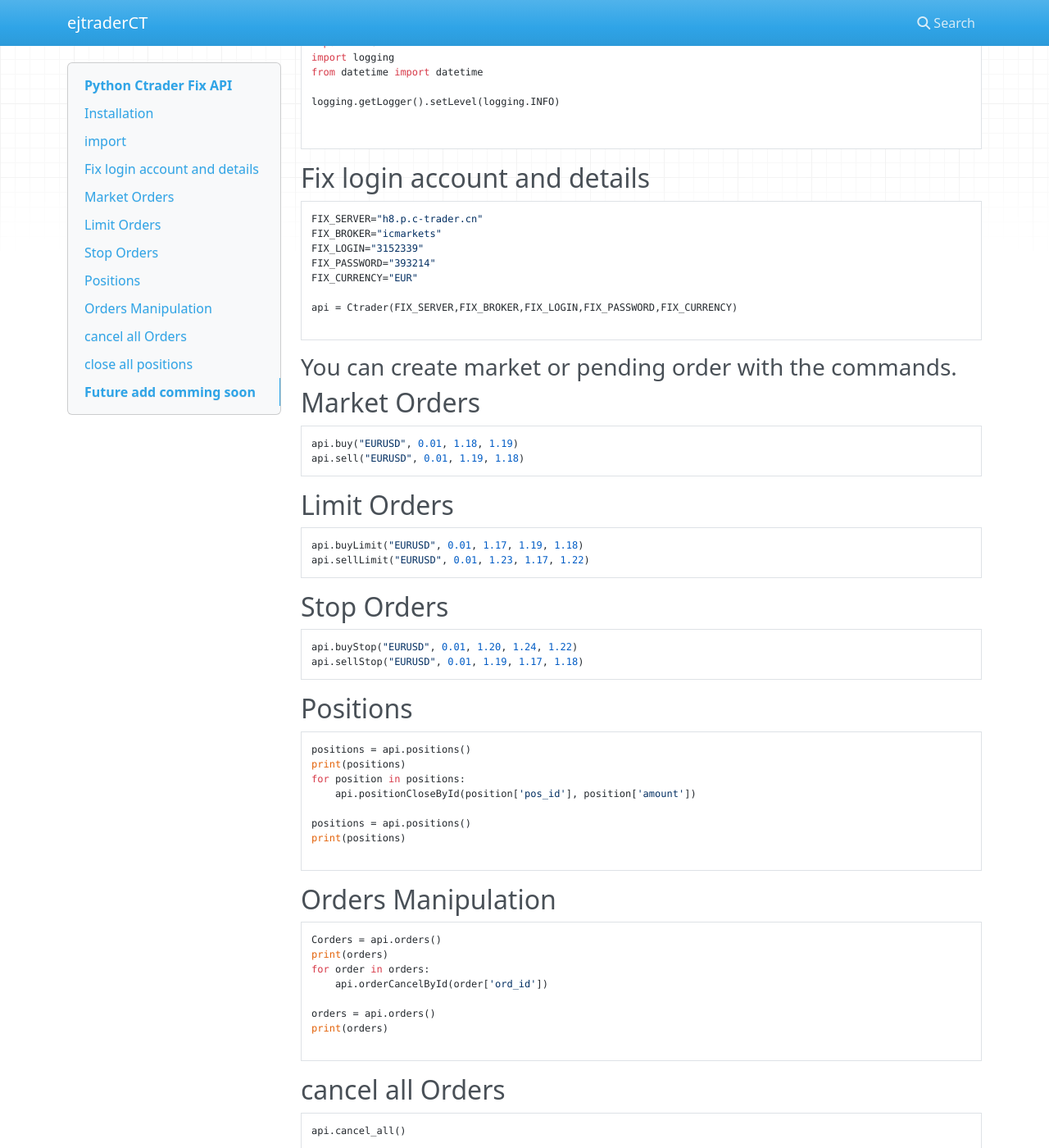
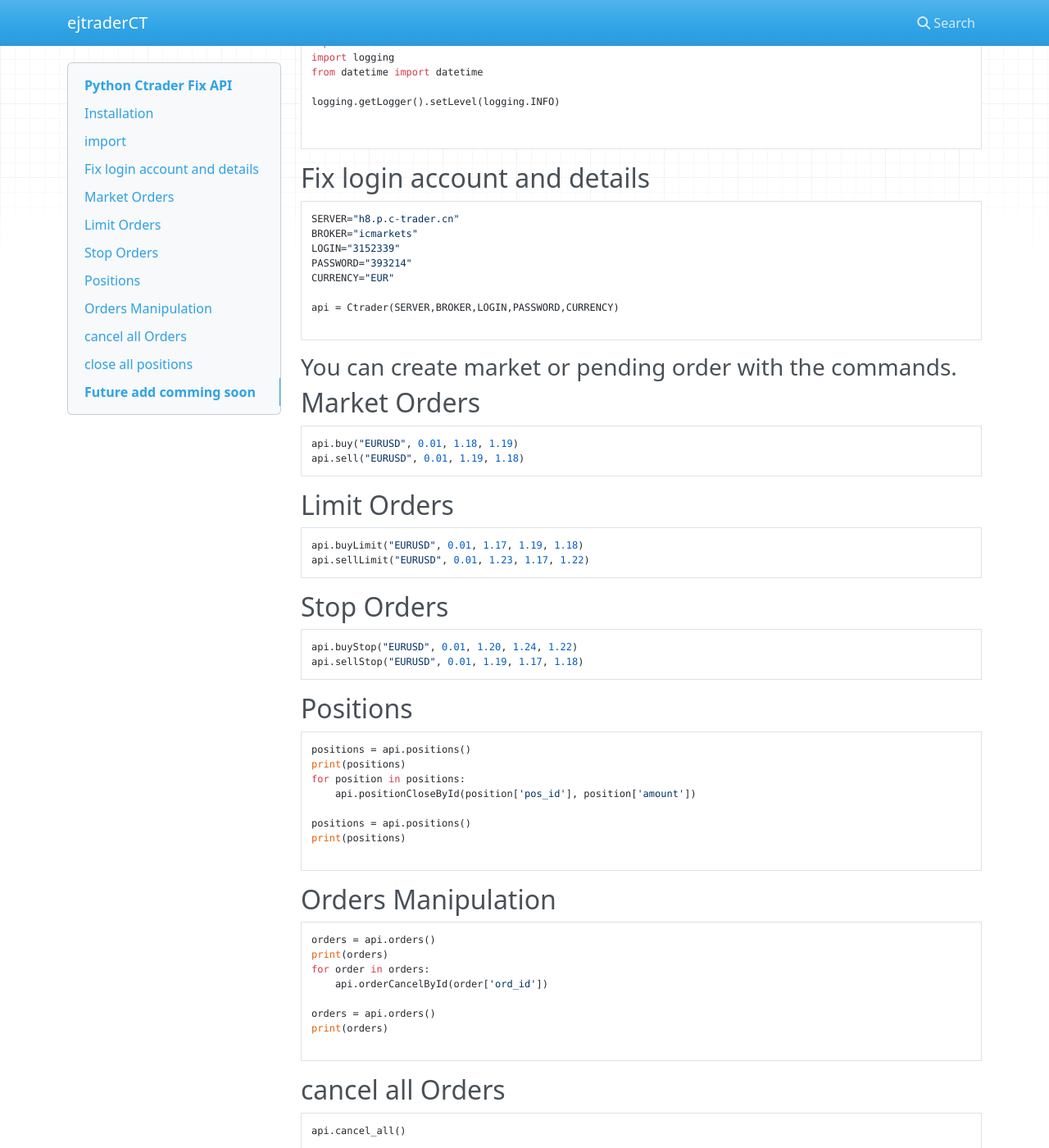
Before and after one commit to ejtraderLabs/ejtraderCT, an MkDocs documentation site: the page built from docs/index.md, in a window 1280 px wide and 1400 px high, scrolled down 383 px. Shown: the whole window at 82% size. Built offline with MkDocs 1.6.1, drawn with Linux system fonts in a browser that asks for light colours; nearby versions of some CDN libraries.

Commit message:
update doc

````diff
--- a/docs/index.md
+++ b/docs/index.md
@@ -28,13 +28,13 @@ logging.getLogger().setLevel(logging.INFO)
 ## Fix login account and details
 
 ```python
-FIX_SERVER="h8.p.c-trader.cn"
-FIX_BROKER="icmarkets"
-FIX_LOGIN="3152339"
-FIX_PASSWORD="393214"
-FIX_CURRENCY="EUR"
+SERVER="h8.p.c-trader.cn"
+BROKER="icmarkets"
+LOGIN="3152339"
+PASSWORD="393214"
+CURRENCY="EUR"
 
-api = Ctrader(FIX_SERVER,FIX_BROKER,FIX_LOGIN,FIX_PASSWORD,FIX_CURRENCY)
+api = Ctrader(SERVER,BROKER,LOGIN,PASSWORD,CURRENCY)
 
 ```
 
@@ -77,7 +77,7 @@ print(positions)
 ## Orders Manipulation
 
 ```python
-Corders = api.orders()
+orders = api.orders()
 print(orders)
 for order in orders:
     api.orderCancelById(order['ord_id'])
````
